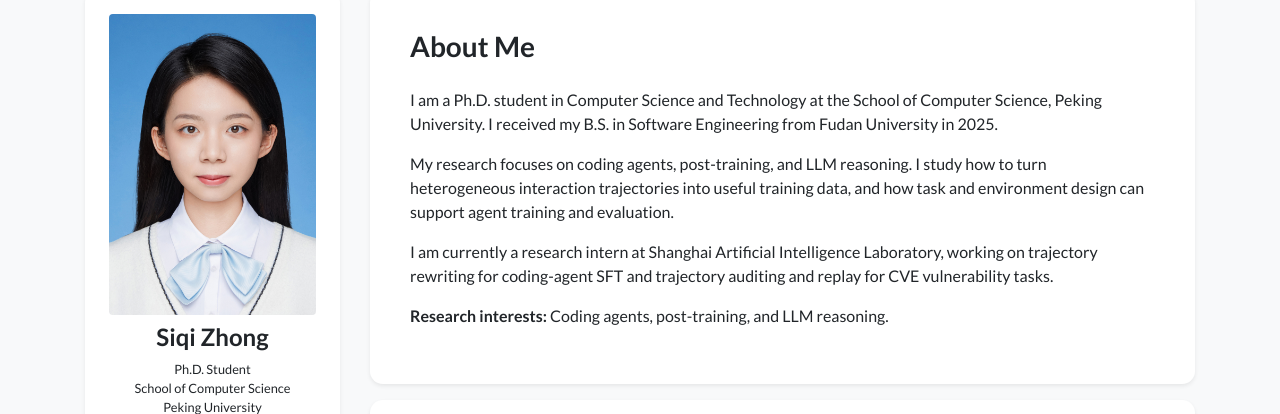
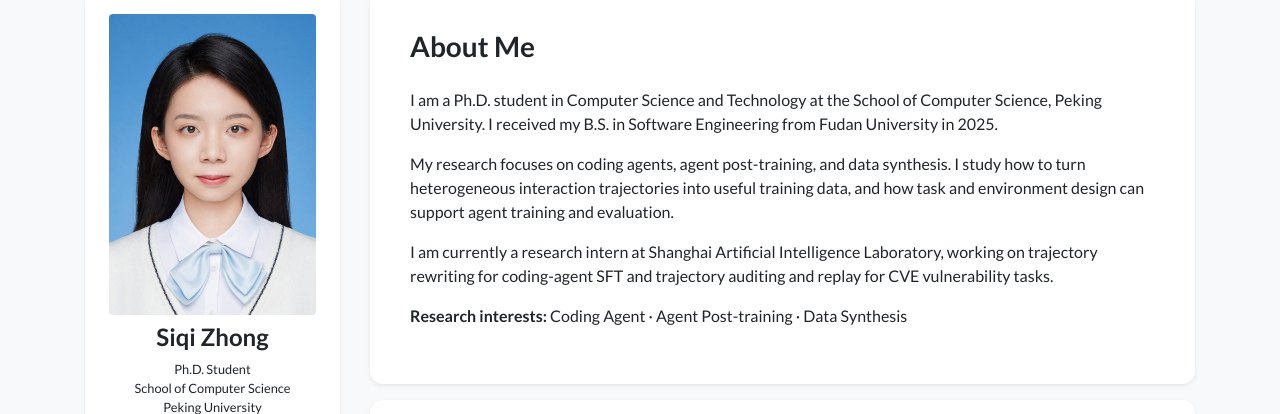
Before and after one commit to zsq0216/zsq0216.github.io, a Jekyll site: the page built from index.html, in a window 1280 px wide and 900 px high. Shown: the part 90-504 px from the top of the window. Built offline with Jekyll 4.4.1, drawn with Linux system fonts in a browser that asks for light colours; nearby versions of some CDN libraries; a style sheet for code colours, icons or effects is not loaded.

Commit message:
Update research interests to agent post-training and data synthesis

```diff
--- a/_config.yml
+++ b/_config.yml
@@ -8,7 +8,7 @@ collections:
 - showcase
 - posts
 title: Siqi Zhong
-description: Siqi Zhong, Ph.D. student at Peking University. Coding agents, post-training, and LLM reasoning.
+description: Siqi Zhong, Ph.D. student at Peking University. Coding agents, agent post-training, and data synthesis.
 url: https://zsq0216.github.io
 timezone: Asia/Shanghai
 exclude:
--- a/_data/profile.yml
+++ b/_data/profile.yml
@@ -10,11 +10,11 @@ github: zsq0216
 short_bio_text_justify: false
 short_bio: <p>I am a Ph.D. student in Computer Science and Technology at the School of Computer Science, Peking
   University. I received my B.S. in Software Engineering from Fudan University in 2025.</p><p>My research focuses
-  on coding agents, post-training, and LLM reasoning. I study how to turn heterogeneous interaction trajectories
+  on coding agents, agent post-training, and data synthesis. I study how to turn heterogeneous interaction trajectories
   into useful training data, and how task and environment design can support agent training and evaluation.</p><p>I
   am currently a research intern at Shanghai Artificial Intelligence Laboratory, working on trajectory rewriting
   for coding-agent SFT and trajectory auditing and replay for CVE vulnerability tasks.</p><p><strong>Research interests:</strong>
-  Coding agents, post-training, and LLM reasoning.</p>
+  Coding Agent · Agent Post-training · Data Synthesis</p>
 portrait_url: /assets/images/photos/portrait.jpg
 portrait_caption: Siqi Zhong
 education:
```
